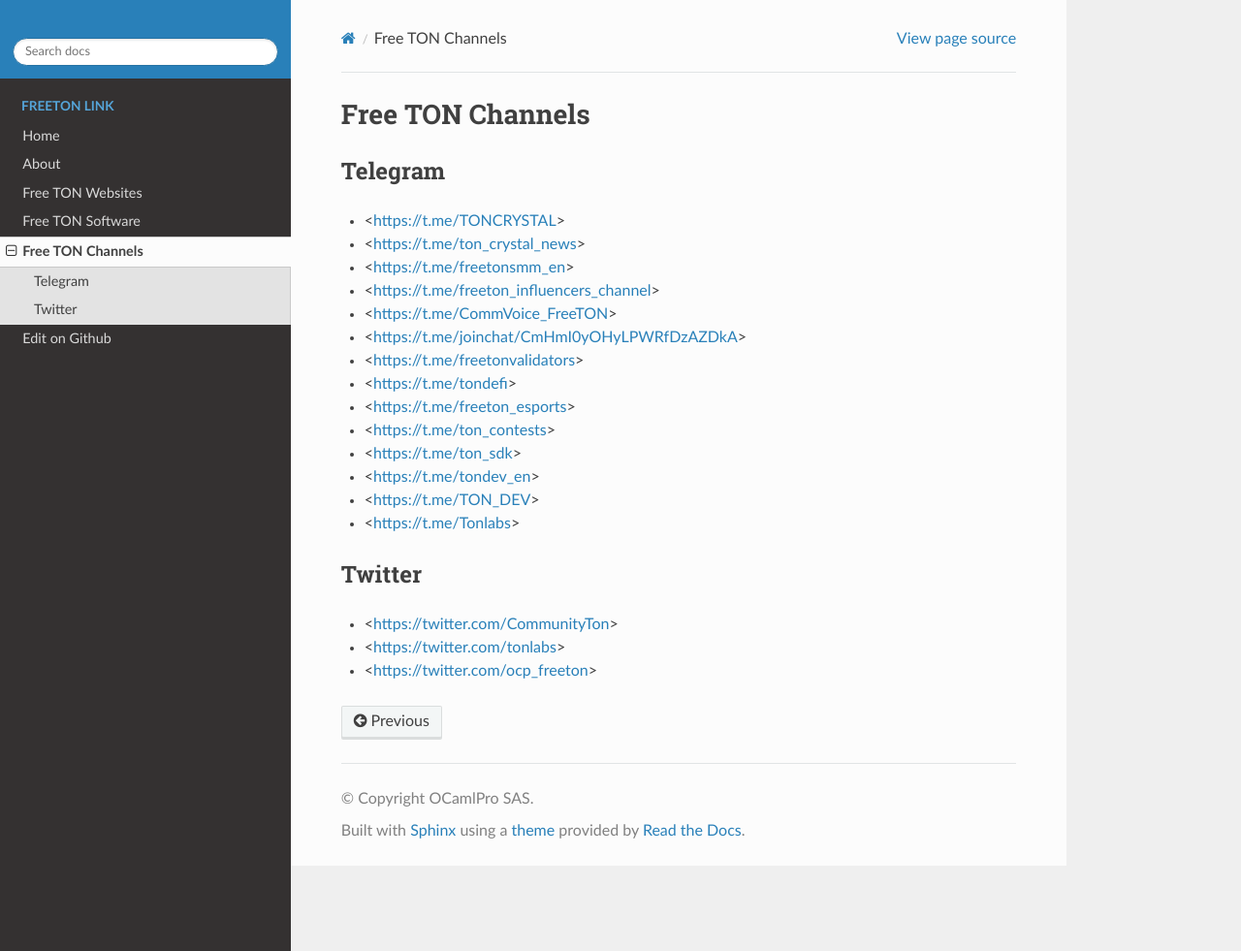
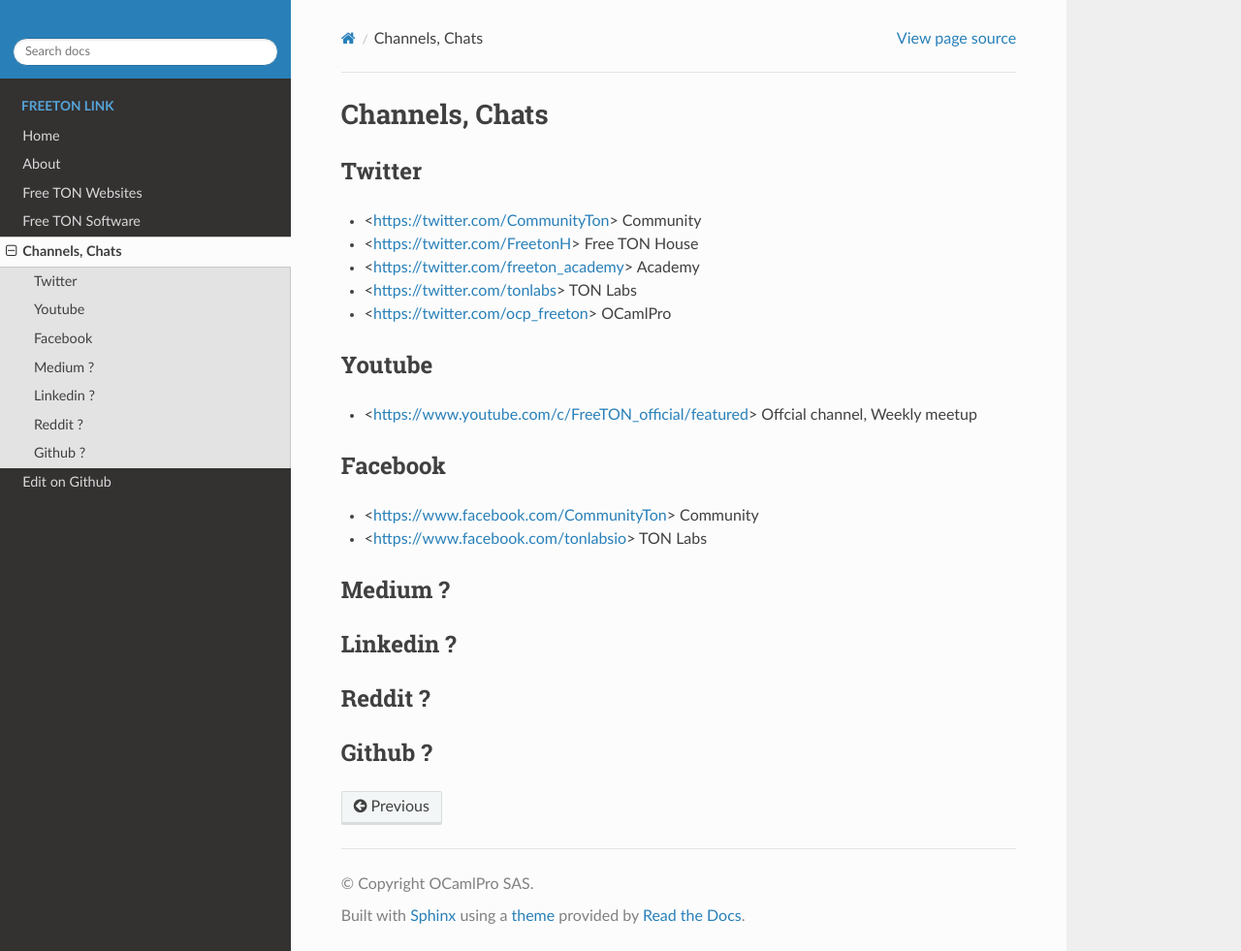
Before and after one commit to OCamlPro/www.freeton.link, a Sphinx documentation site: the page built from sphinx/channels.rst, in a window 1280 px wide and 981 px high. Shown: the whole window at 97% size. Built offline with Sphinx 7.4.7 and the Read the Docs theme 2.0.0, drawn with Linux system fonts in a browser that asks for light colours; the version number could not be read and is left out.

Commit message:
telegram.rst, channels.rst

```diff
--- a/sphinx/channels.rst
+++ b/sphinx/channels.rst
@@ -1,27 +1,28 @@
-Free TON Channels
-=================
-
-Telegram
-~~~~~~~~
-
-* <https://t.me/TONCRYSTAL>
-* <https://t.me/ton_crystal_news>
-* <https://t.me/freetonsmm_en>
-* <https://t.me/freeton_influencers_channel>
-* <https://t.me/CommVoice_FreeTON>
-* <https://t.me/joinchat/CmHmI0yOHyLPWRfDzAZDkA>
-* <https://t.me/freetonvalidators>
-* <https://t.me/tondefi>
-* <https://t.me/freeton_esports>
-* <https://t.me/ton_contests>
-* <https://t.me/ton_sdk>
-* <https://t.me/tondev_en>
-* <https://t.me/TON_DEV>
-* <https://t.me/Tonlabs>
+Channels, Chats
+===============
 
 Twitter
 ~~~~~~~
+* <https://twitter.com/CommunityTon> Community
+* <https://twitter.com/FreetonH> Free TON House
+* <https://twitter.com/freeton_academy> Academy
+* <https://twitter.com/tonlabs> TON Labs
+* <https://twitter.com/ocp_freeton> OCamlPro
 
-* <https://twitter.com/CommunityTon>
-* <https://twitter.com/tonlabs>
-* <https://twitter.com/ocp_freeton>
+Youtube
+~~~~~~~
+* <https://www.youtube.com/c/FreeTON_official/featured> Offcial channel, Weekly meetup
+
+Facebook
+~~~~~~~~
+* <https://www.facebook.com/CommunityTon> Community
+* <https://www.facebook.com/tonlabsio> TON Labs
+
+Medium ?
+~~~~~~~~
+Linkedin ?
+~~~~~~~~
+Reddit ?
+~~~~~~~~
+Github ?
+~~~~~~~~
```
Also changed, not shown: sphinx/telegram.rst (added, +98 -0 lines).
